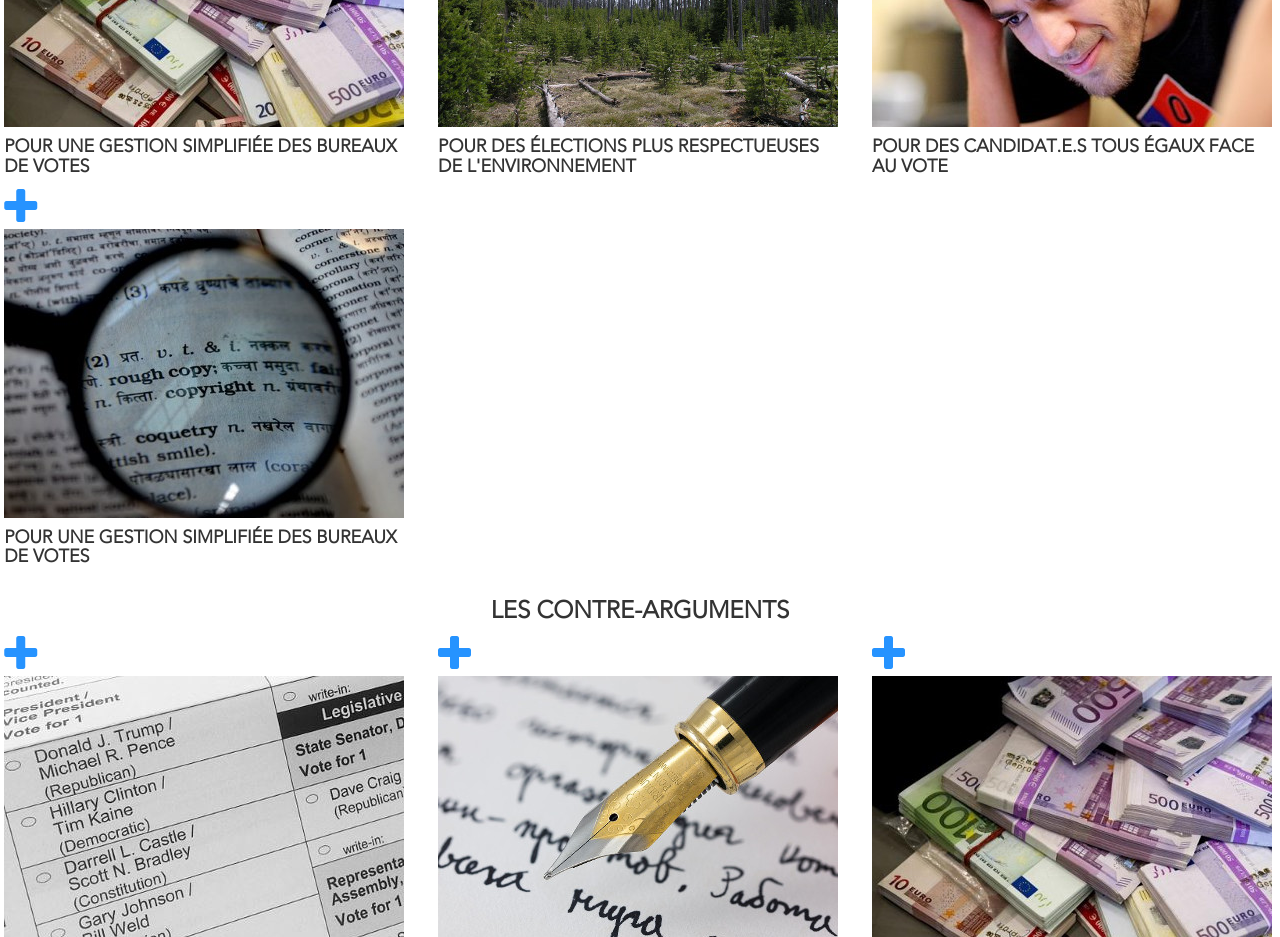
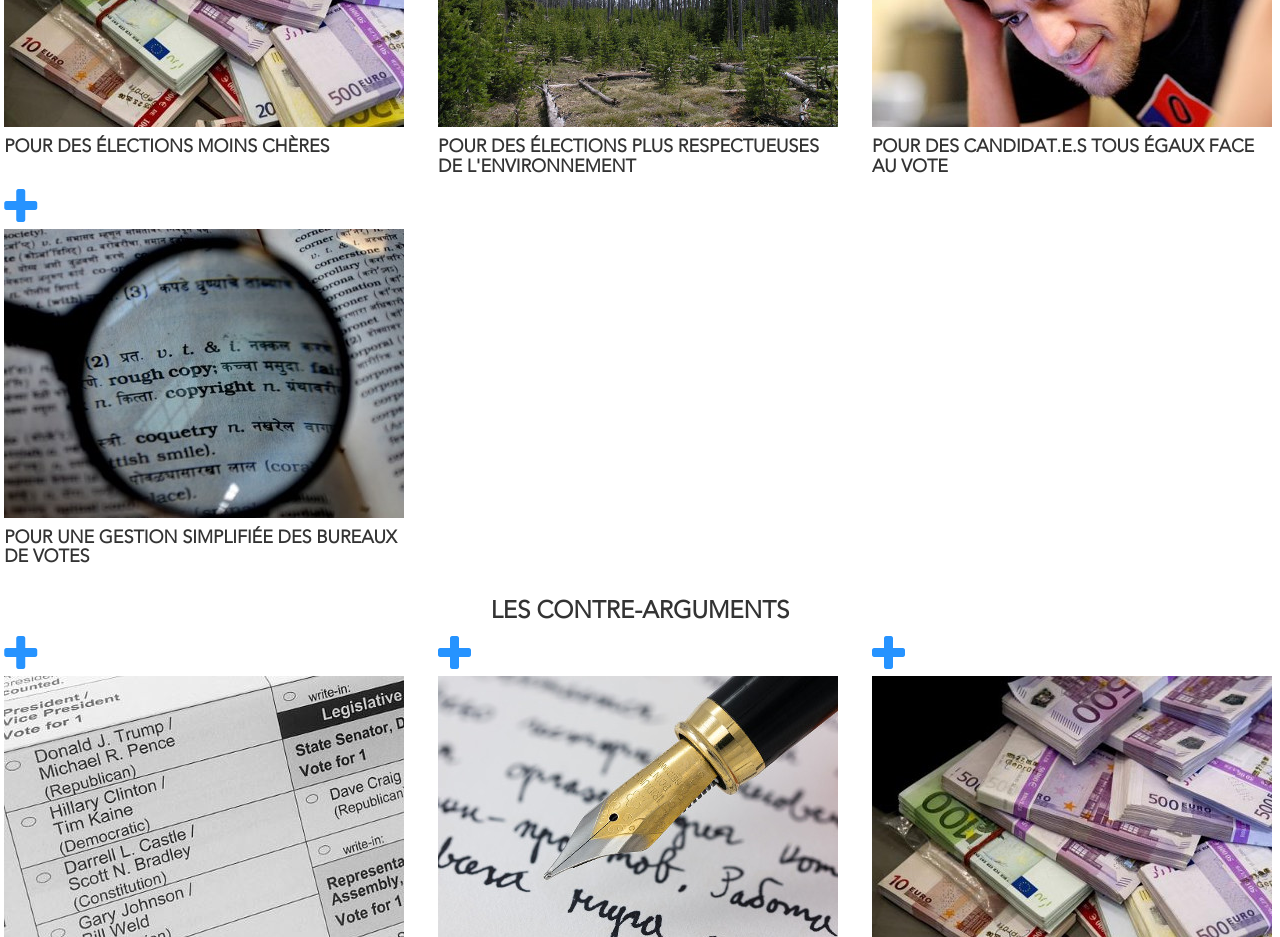
Before and after one commit to PartiPirate/bulletinunique.org, a website: page index.html in a window 1280 px wide. Shown: the part 2160-3097 px from the top of the page. Drawn offline with Linux system fonts and the light colour scheme; files whose address does not match are found by name.

Commit message:
Correction d'un titre

```diff
--- a/index.html
+++ b/index.html
@@ -147,7 +147,7 @@
                         <img src="img/portfolio/Argent.jpg" class="img-responsive" alt="Liasses de billets d'euros">
                     </a>
                     <div class="portfolio-caption">
-                        <h4>Pour une gestion simplifiée des bureaux de votes</h4>
+                        <h4>Pour des élections moins chères</h4>
                     </div>
                 </div>
                 <div class="col-md-4 col-sm-6 portfolio-item">
```
